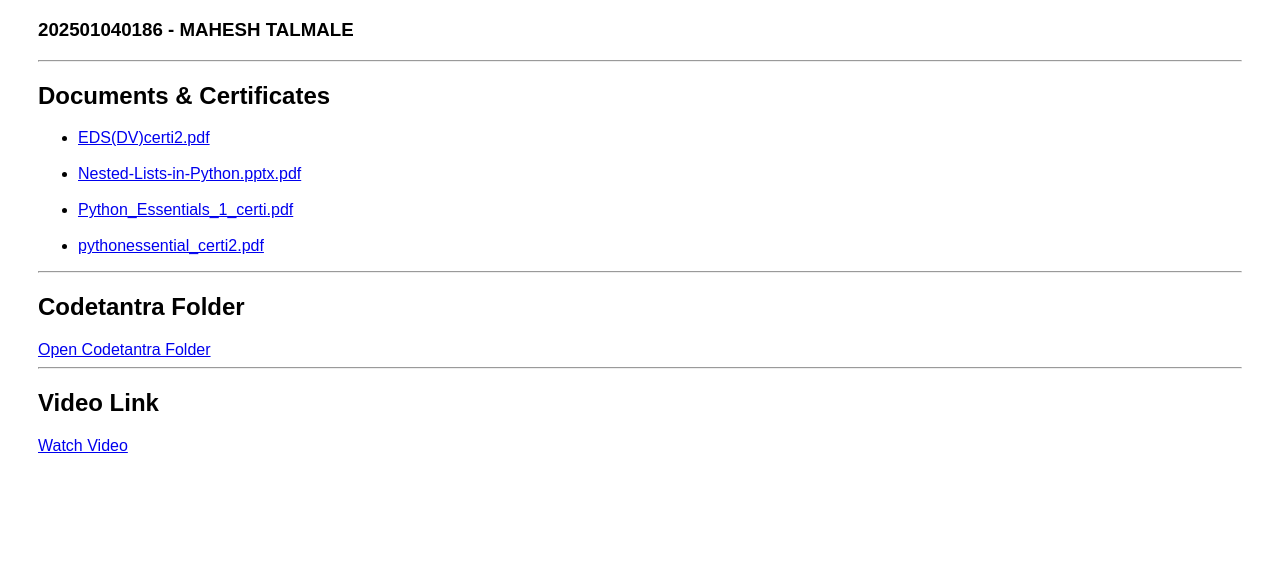
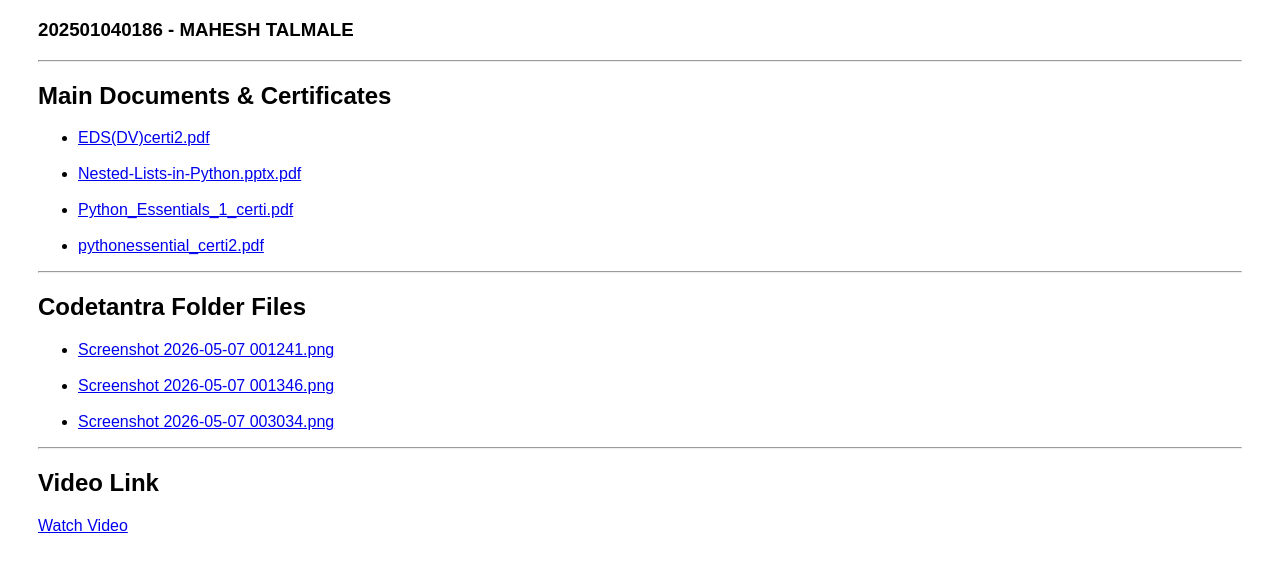
Before and after one commit to maheshtalmale435-create/EDSassignment, a plain HTML site: page index.html in a window 1280 px wide. Shown: the part 99-668 px from the top of the page. Drawn offline with Linux system fonts and the light colour scheme.

Commit message:
Update index.html

```diff
--- a/index.html
+++ b/index.html
@@ -12,7 +12,7 @@
 
     <hr>
 
-    <h2>Documents & Certificates</h2>
+    <h2>Main Documents & Certificates</h2>
 
     <ul>
 
@@ -50,11 +50,33 @@
 
     <hr>
 
-    <h2>Codetantra Folder</h2>
+    <h2>Codetantra Folder Files</h2>
 
-    <a href="./codetantra/" target="_blank">
-        Open Codetantra Folder
-    </a>
+    <ul>
+
+        <li>
+            <a href="codetantra/Screenshot 2026-05-07 001241.png" target="_blank">
+                Screenshot 2026-05-07 001241.png
+            </a>
+        </li>
+
+        <br>
+
+        <li>
+            <a href="codetantra/Screenshot 2026-05-07 001346.png" target="_blank">
+                Screenshot 2026-05-07 001346.png
+            </a>
+        </li>
+
+        <br>
+
+        <li>
+            <a href="codetantra/Screenshot 2026-05-07 003034.png" target="_blank">
+                Screenshot 2026-05-07 003034.png
+            </a>
+        </li>
+
+    </ul>
 
     <hr>
 
```
